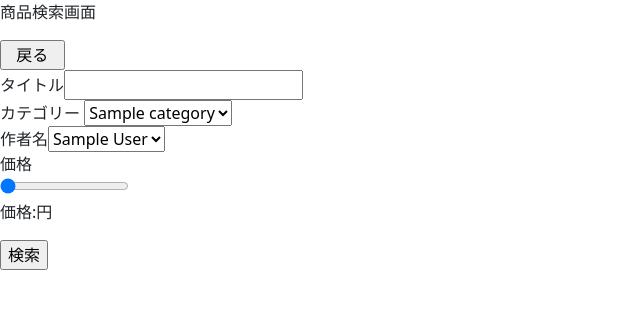
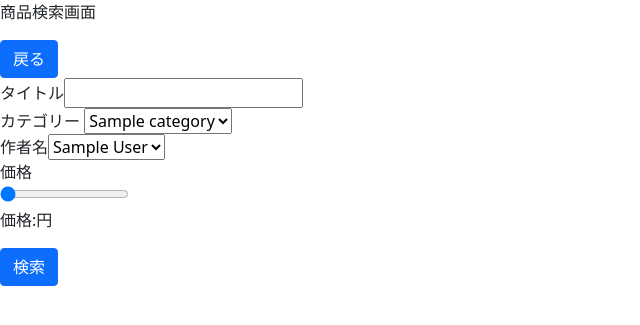
Before and after one commit to naoyuki2/finnka, a PHP site: page /search.php in a window 1280 px wide. Shown: the part 56-381 px from the top of the page, without its empty margins (0-640 px from the left). Run offline with PHP 8.4, Linux system fonts and the light colour scheme; tables that the repository leaves empty or names only in its code hold one stand-in row (values such as "Sample post"); data that the repository does not hold is empty; a stand-in replaces the project's code that opens the database connection; some libraries are stand-ins or nearby versions.

Commit message:
search.php修正

```diff
--- a/PHP/search.php
+++ b/PHP/search.php
@@ -6,33 +6,24 @@
     $pdo=new PDO($connect, USER, PASS);
     $sql=$pdo->query('select * from category');
 
-        echo '<input type="submit" value="  戻る  "><br>';
+    echo '<a href="#"><button type="button" class="btn btn-primary">戻る</button></a><br>';
     echo "タイトル", '<input type="text" name="name"><br>';
     echo 'カテゴリー ','<select name= "category">';
     foreach($sql as $row){
-
         echo '<option value =',$row['category_id'],' >',$row['category_name'],'</option>';
     }
     echo "</select>","<br>";
     $sql=$pdo->query('select * from author');
     echo  "作者名",'<select name= "author">';
     foreach($sql as $row){
-
         echo '<option value = ',$row['author_id'], '>',$row['author_name'],'</option>';
     }
     echo "<select><br>";
-
-
     echo "価格",'<div class="slider-container">';
     echo  '<input type="range" min="0" max="5000" value="0" step="1" class="slider" id="priceRange">';
     echo  '<p class="range-label">',"価格:",'<span id="priceValue">','</span>','円','</p>';
     echo '</div>';
-
-
-
-            echo '<input type="submit" value="検索">';
+    echo '<a href="#"><button type="button" class="btn btn-primary">検索</button></a>';
 
     require './common/footer.php';
-
-
 ?>
```
Lines whose indentation alone changed are shown as unchanged.
